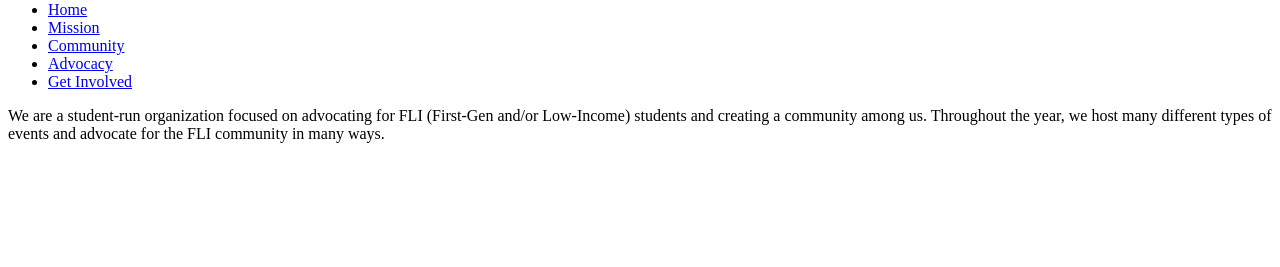
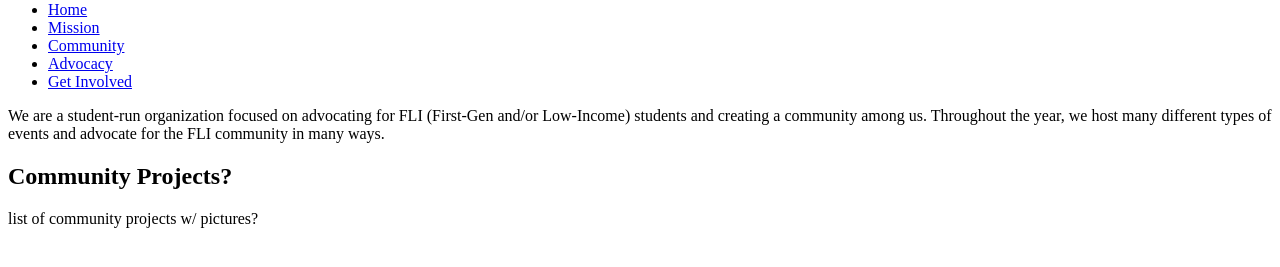
Before and after one commit to Nejat17/flip-website, a plain HTML site: page index.html in a window 1280 px wide. Shown: the part 79-346 px from the top of the page. Drawn offline with Linux system fonts and the light colour scheme.

Commit message:
new paragraphs

```diff
--- a/index.html
+++ b/index.html
@@ -20,6 +20,13 @@
       students and creating a community among us. Throughout the year,
       we host many different types of events and advocate for the FLI community in many ways.
     </p>
+
+    <h2>
+      Community Projects?
+    </h2>
+    <p>
+      list of community projects w/ pictures?
+    </p>
     <script src="script.js" defer></script>
   </body>
 </html>
```
